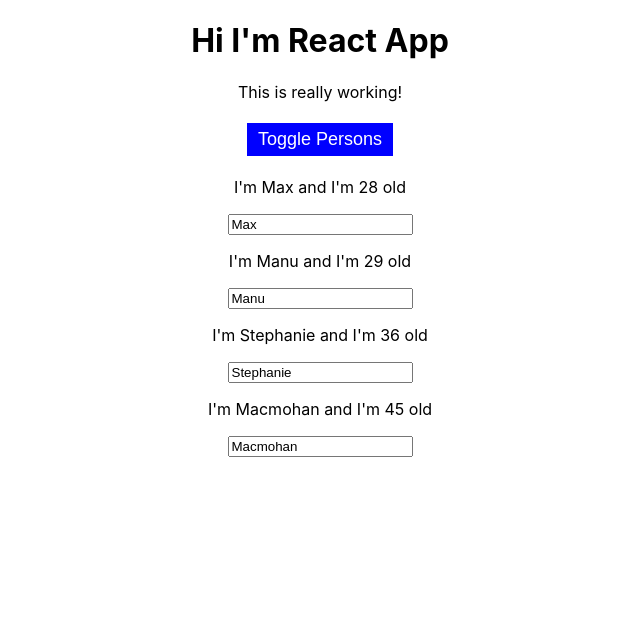
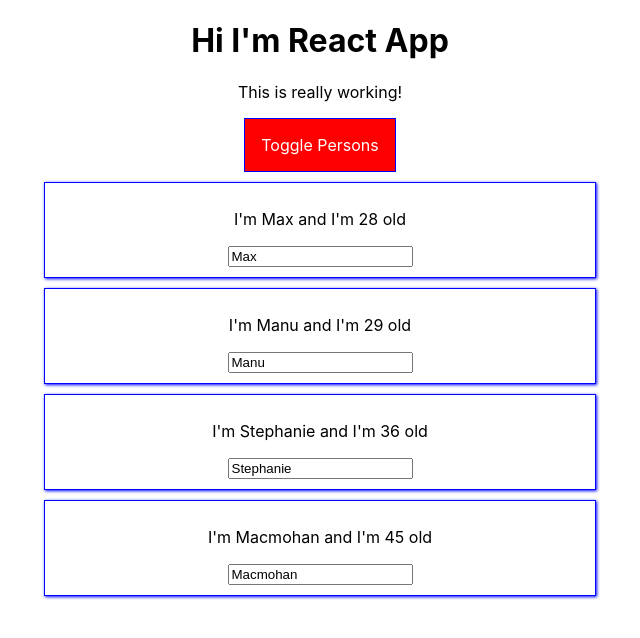
Before and after one commit to bandhanRoy/udemy-react-app, a React (Create React App) app: page / in a window 1280 px wide. Both pictures are taken after a click on the button "Toggle Persons". Shown: the top 638 px of the page, without its empty margins (320-960 px from the left). Built offline with nearby package versions, Linux system fonts and the light colour scheme.

Commit message:
Error Boundary, Styling added
Error Boundary added, Styling added using <css_filename>.module.css

```diff
--- a/src/App.css
+++ /dev/null
@@ -1,14 +0,0 @@
-/*
-  Note: Radium package is used for psudo properties ex: hover
-*/
-.App {
-  text-align: center;
-}
-
-.red {
-  color: red;
-}
-
-.bold {
-  font-weight: bold;
-}
--- a/src/App.js
+++ b/src/App.js
@@ -1,7 +1,8 @@
 import React from "react";
-import "./App.css";
+import Styles from "./App.module.css";
 // import Radium, { StyleRoot } from "radium";
 import Person from "./Person/Person";
+import ErrorBoundary from "./ErrorBoundary/ErrorBoundary";
 
 class App extends React.Component {
   state = {
@@ -78,12 +79,14 @@ class App extends React.Component {
       // }
     };
     let persons = null;
+    let btnClass = "";
 
     if (this.state.showPersons) {
       persons = (
         <div>
           {this.state.persons.map((person, index) => {
             return (
+              <ErrorBoundary key={person.key}>
                 <Person
                   name={person.name}
                   age={person.age}
@@ -91,6 +94,7 @@ class App extends React.Component {
                   click={this.deletePersonHandler.bind(this, index)}
                   changed={event => this.nameChangedHandler(event, person.key)}
                 />
+              </ErrorBoundary>
             );
           })}
           {/* <Person
@@ -122,21 +126,23 @@ class App extends React.Component {
       //   backgroundColor: "red",
       //   color: "black"
       // };
+
+      btnClass = Styles.Red;
     }
 
     // let classes = ["red", "bold"].join(" "); // "red bold"
     let classes = [];
 
     if (this.state.persons.length <= 2) {
-      classes.push("red"); // classes = ["red"]
+      classes.push(Styles.red); // classes = ["red"]
     }
     if (this.state.persons <= 1) {
-      classes.push("bold"); //classes =  ["red", "bold"]
+      classes.push(Styles.bold); //classes =  ["red", "bold"]
     }
 
     return (
       // <StyleRoot>
-      <div className="App">
+      <div className={Styles.App}>
         <h1>Hi I'm React App</h1>
         <p className={classes.join(" ")}>This is really working!</p>
         {/* one way to bind the value to the handler function
@@ -145,7 +151,7 @@ class App extends React.Component {
         {/* <button style={style} onClick={() => this.switchNameHandler("Bandhan")}>
           Switch Name
         </button> */}
-        <button style={style} onClick={this.togglePersonsHandler}>
+        <button className={btnClass} onClick={this.togglePersonsHandler}>
           Toggle Persons
         </button>
         {persons}
--- /dev/null
+++ b/src/App.module.css
@@ -0,0 +1,36 @@
+/*
+  Note: Radium package is used for psudo properties ex: hover
+*/
+.App {
+  text-align: center;
+}
+
+.red {
+  color: red;
+}
+
+.bold {
+  font-weight: bold;
+}
+
+.App button {
+  border: 1px solid blue;
+  padding: 16px;
+  background-color: green;
+  font: inherit;
+  color: white;
+}
+
+.App button:hover {
+  background-color: lightgreen;
+  color: black;
+}
+
+.App button.Red {
+  background-color: red;
+}
+
+.App button.Red:hover {
+  background-color: salmon;
+  color: black;
+}
--- /dev/null
+++ b/src/ErrorBoundary/ErrorBoundary.js
@@ -0,0 +1,22 @@
+import React from "react";
+
+class ErrorBoundary extends React.Component {
+  state = {
+    hasError: false,
+    errorMessaage: ""
+  };
+
+  componentDidCatch = (error, info) => {
+    this.setState({ hasError: true, errorMessaage: error });
+  };
+
+  render() {
+    if (this.state.hasError) {
+      return <h1>Something Went Wrong</h1>;
+    } else {
+      return this.props.children;
+    }
+  }
+}
+
+export default ErrorBoundary;
--- a/src/Person/Person.js
+++ b/src/Person/Person.js
@@ -1,5 +1,6 @@
 import React from "react";
 // import Radium from "radium";
+import personStyles from "./Person.module.css";
 
 const Person = props => {
   //   const style = {
@@ -8,7 +9,7 @@ const Person = props => {
   //     }
   //   };
   return (
-    <div>
+    <div className={personStyles.Person}>
       <p onClick={props.click}>
         I'm {props.name} and I'm {props.age} old
       </p>
--- /dev/null
+++ b/src/Person/Person.module.css
@@ -0,0 +1,18 @@
+.Person {
+  width: 500px;
+  color: black;
+  box-shadow: 1px 1px 3px 0px blue;
+  padding: 10px 25px;
+  margin: 10px auto;
+  border: 1px solid blue;
+}
+
+.Person p {
+  color: black;
+}
+
+@media (max-width: 700px) {
+  .Person {
+    width: 60%;
+  }
+}
```
Also changed, not shown: 1 other file (tests, documents, lock files or other folders). Lines whose indentation alone changed are shown as unchanged.
